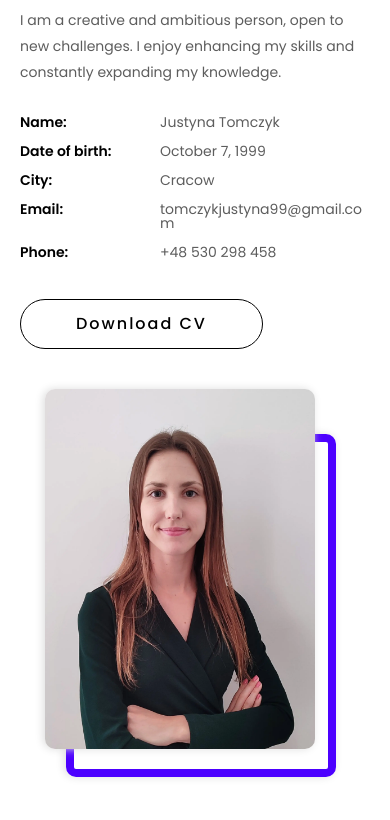
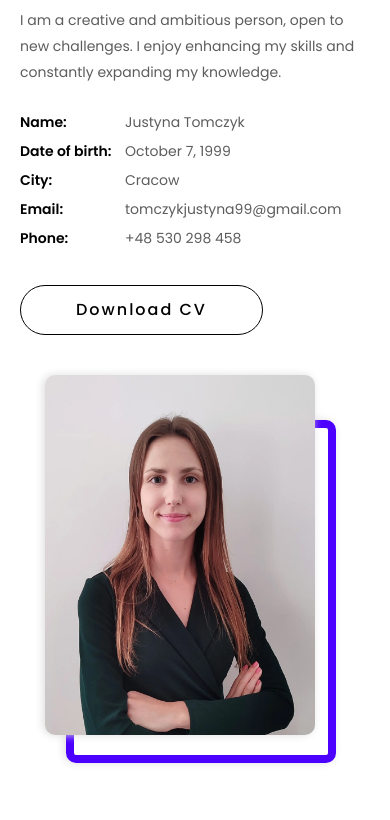
Before and after one commit to JustynaTomczyk7/Portfolio, a website built with webpack: page src/index.html in a window 390 px wide. Shown: the part 1164-1984 px from the top of the page. Built offline with nearby package versions, Linux system fonts and the light colour scheme.

Commit message:
feat: portfolio 2.0

```diff
--- a/src/about-me.scss
+++ b/src/about-me.scss
@@ -126,6 +126,16 @@
                 min-width: 130px;
                 color: $black;
                 font-weight: 600;
+
+                @media (max-width: 430px) {
+                  width: 110px;
+                  min-width: 110px;
+                }
+
+                @media (max-width: 390px) {
+                  width: 95px;
+                  min-width: 95px;
+                }
               }
             }
           }
--- a/src/footer.scss
+++ b/src/footer.scss
@@ -96,6 +96,11 @@
         @media (max-width: 430px) {
           width: 110px;
           min-width: 110px;
+        }
+
+        @media (max-width: 390px) {
+          width: 95px;
+          min-width: 95px;
         }
       }
     }
```
